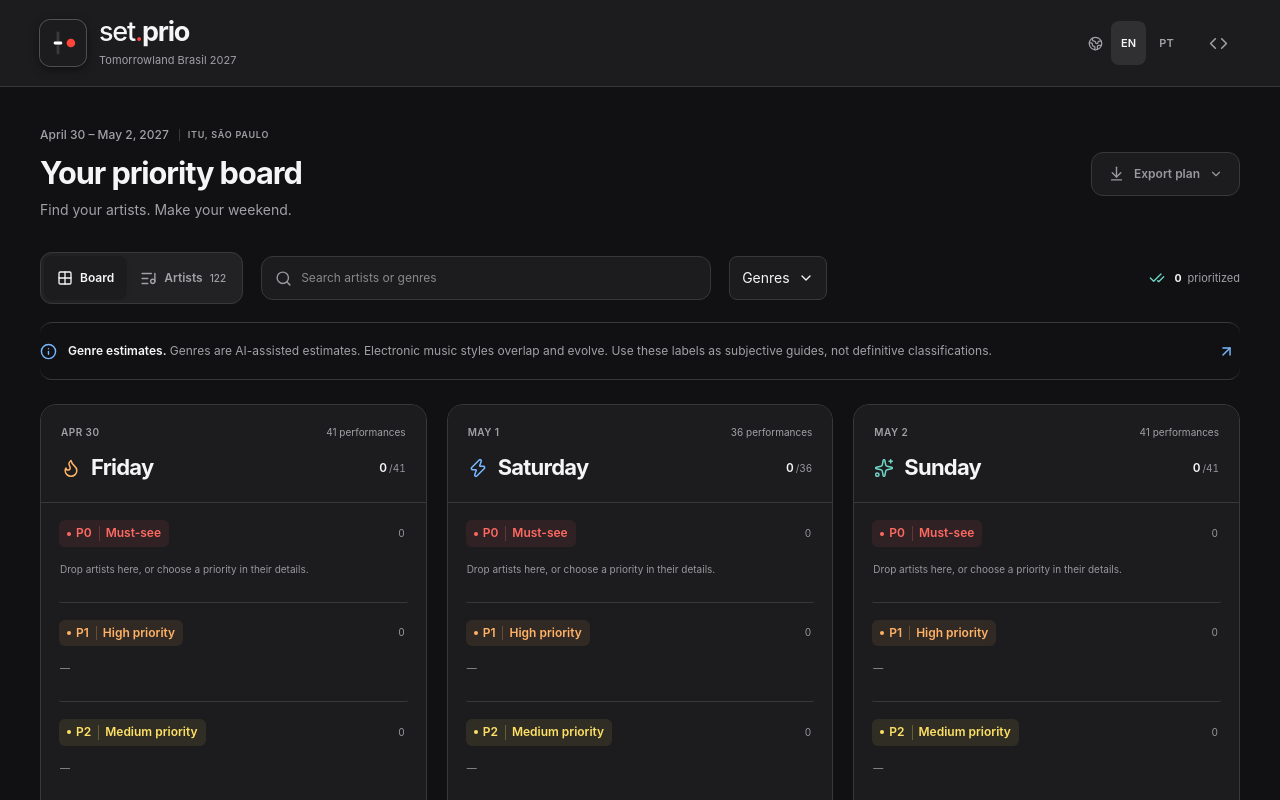
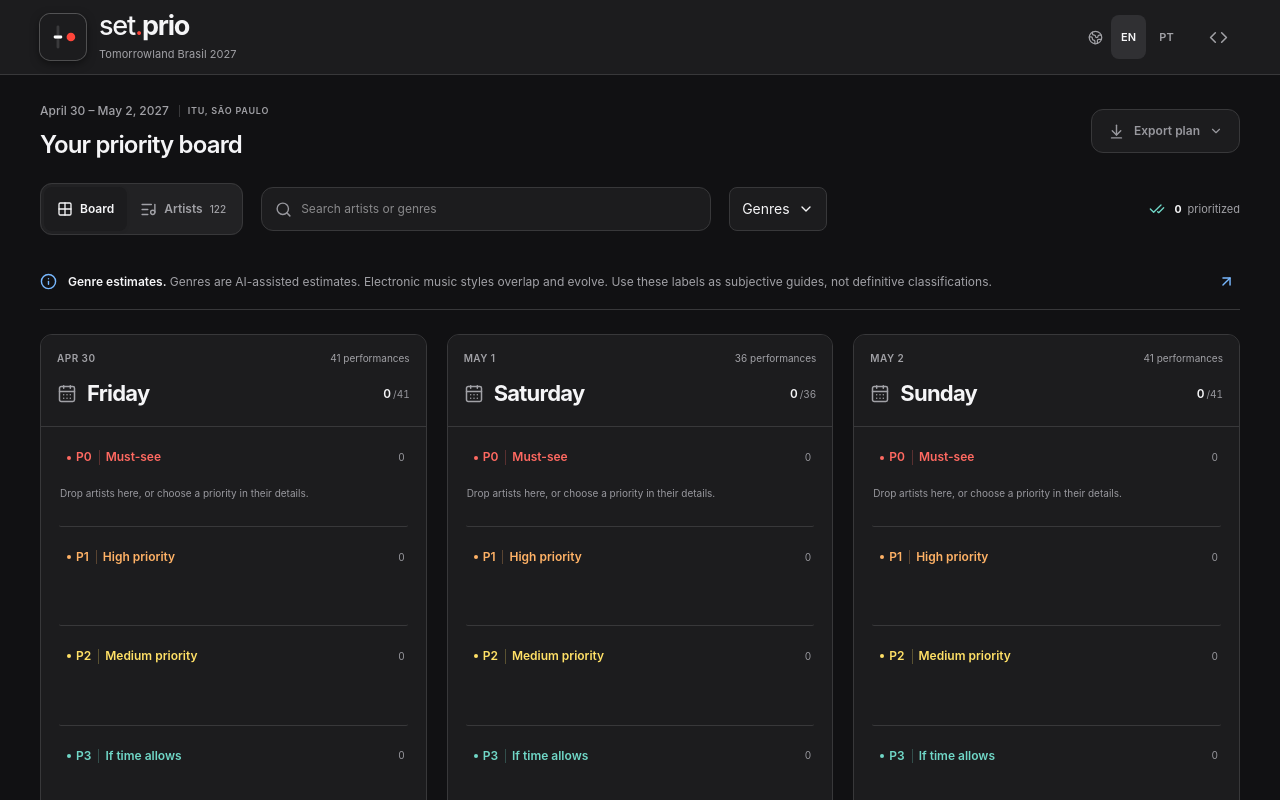
Before and after one commit to heldercostaa/set.prio, a React (Vite) app: page / in a window 1280 px wide. Shown: the top 800 px of the page. Built offline with nearby package versions, Linux system fonts and the light colour scheme.

Commit message:
style: refine the planner as a restrained utility

```diff
--- a/src/app.tsx
+++ b/src/app.tsx
@@ -105,9 +105,9 @@ export function App() {
           <SiteHeader language={language} />
           <main
             id="main"
-            className="app-main max-w-384 [padding:2.5rem_2.5rem_0] [margin:auto] max-[68.75rem]:[padding:1.875rem_1.5rem_0] max-[47.5rem]:[padding:1.75rem_1.25rem_0] max-[22.5rem]:[padding:1.5rem_1rem_0]"
+            className="app-main max-w-384 px-10 pt-7 [margin:auto] max-[68.75rem]:[padding:1.875rem_1.5rem_0] max-[47.5rem]:[padding:1.75rem_1.25rem_0] max-[22.5rem]:[padding:1.5rem_1rem_0]"
           >
-            <div className="page-heading flex justify-between items-center gap-5.5 mb-8 max-[47.5rem]:mb-6 max-[47.5rem]:items-start [&_>_div_>_p]:text-muted [&_>_div_>_p]:text-sm [&_>_div_>_p]:mt-2.25 max-[47.5rem]:[&_>_div_>_p]:text-xs max-[47.5rem]:[&_>_div_>_p]:[max-width:13.125rem] max-[47.5rem]:[&_>_div_>_p]:[line-height:1.5]">
+            <div className="page-heading flex justify-between items-center gap-5 mb-6 max-[47.5rem]:mb-6 max-[47.5rem]:items-start [&_>_div_>_p]:text-muted [&_>_div_>_p]:text-sm [&_>_div_>_p]:mt-2.25 max-[47.5rem]:[&_>_div_>_p]:text-xs max-[47.5rem]:[&_>_div_>_p]:[max-width:13.125rem] max-[47.5rem]:[&_>_div_>_p]:[line-height:1.5]">
               <div>
                 <div className="event-kicker flex gap-2 items-center [color:var(--secondary)] text-xs mb-3 font-medium max-[47.5rem]:[font-size:0.625rem] max-[47.5rem]:mb-2.5">
                   {t.dateRange}
@@ -116,7 +116,6 @@ export function App() {
                   </span>
                 </div>
                 <h1>{t.title}</h1>
-                <p>{t.subtitle}</p>
               </div>
               <ExportMenu
                 language={language}
@@ -150,7 +149,7 @@ export function App() {
               onGenres={setGenres}
               count={entries.length}
             />
-            <div className="genre-notice flex items-center gap-2.75 bg-transparent border-y border-separator [color:var(--secondary)] rounded-xl [padding:0.875rem_0] mb-6 max-[47.5rem]:[padding:0.875rem_0] max-[47.5rem]:gap-2 max-[47.5rem]:items-start max-[47.5rem]:mb-5 [&_>_svg]:text-accent [&_>_svg]:shrink-0 [&_p]:text-xs [&_p]:[line-height:1.65] [&_strong]:text-content [&_strong]:font-semibold [&_>_.icon-button]:[margin-left:auto] [&_>_.icon-button]:w-7 [&_>_.icon-button]:h-7 [&_>_.icon-button]:text-accent max-[47.5rem]:[&_>_svg]:w-3.75 max-[47.5rem]:[&_>_svg]:mt-0.5 max-[47.5rem]:[&_p]:text-xs max-[47.5rem]:[&_p]:[line-height:1.7] max-[47.5rem]:[&_>_.icon-button]:hidden">
+            <div className="genre-notice flex items-center gap-2.75 bg-transparent border-b border-separator text-muted [padding:0.875rem_0] mb-6 max-[47.5rem]:[padding:0.875rem_0] max-[47.5rem]:gap-2 max-[47.5rem]:items-start max-[47.5rem]:mb-5 [&_>_svg]:text-accent [&_>_svg]:shrink-0 [&_p]:text-xs [&_p]:[line-height:1.65] [&_strong]:text-content [&_strong]:font-semibold [&_>_.icon-button]:[margin-left:auto] [&_>_.icon-button]:w-7 [&_>_.icon-button]:h-7 [&_>_.icon-button]:text-accent max-[47.5rem]:[&_>_svg]:w-3.75 max-[47.5rem]:[&_>_svg]:mt-0.5 max-[47.5rem]:[&_p]:text-xs max-[47.5rem]:[&_p]:[line-height:1.7] max-[47.5rem]:[&_>_.icon-button]:hidden">
               <Info size="1.0625rem" />
               <p>
                 <strong>{t.genreTitle}.</strong> {t.genreWarning}
--- a/src/components/artist.tsx
+++ b/src/components/artist.tsx
@@ -41,7 +41,7 @@ export function Portrait({ artist, className = '' }: { artist: Artist; className
     />
   ) : (
     <div
-      className={`portrait object-cover [object-position:center] block [background:var(--chip)] portrait-fallback grid [place-items:center] [background:linear-gradient(135deg,_var(--chip),_var(--hover))] [color:var(--tertiary)] [font-size:1.25rem] font-semibold ${className}`}
+      className={`portrait object-cover [object-position:center] block [background:var(--chip)] portrait-fallback grid [place-items:center] bg-raised [color:var(--tertiary)] [font-size:1.25rem] font-semibold ${className}`}
       aria-hidden="true"
     >
       <span>
@@ -245,7 +245,7 @@ export function ArtistChip({
             type="button"
             data-artist-id={artist.id}
             data-appearance-id={appearance.id}
-            className={`artist-chip flex w-full min-w-0 items-center min-h-10 [max-width:100%] gap-0.75 [padding:0.5rem_0.625rem] text-sm font-medium [line-height:1.5] text-left rounded-lg border border-separator [background:var(--chip)] text-content [transition:background_0.15s,_border-color_0.15s,_box-shadow_0.15s] [cursor:grab] max-[68.75rem]:[font-size:0.8125rem] max-[68.75rem]:[padding:0.5rem_0.625rem] [&_>_span]:min-w-0 [&_>_span]:[overflow-wrap:anywhere] hover:[background:var(--hover)] hover:[border-color:var(--tertiary)] hover:[box-shadow:0_0.0625rem_0.25rem_#00000008] active:[cursor:grabbing] [&.is-prioritized]:bg-surface ${priority ? 'is-prioritized' : ''}`}
+            className={`artist-chip flex w-full min-w-0 items-center min-h-10 [max-width:100%] gap-0.75 [padding:0.5rem_0.625rem] text-sm font-medium [line-height:1.5] text-left rounded-lg border border-transparent bg-raised text-content [transition:background_0.15s,_border-color_0.15s,_box-shadow_0.15s] [cursor:grab] max-[68.75rem]:[font-size:0.8125rem] max-[68.75rem]:[padding:0.5rem_0.625rem] [&_>_span]:min-w-0 [&_>_span]:[overflow-wrap:anywhere] hover:[background:var(--hover)] hover:border-separator active:[cursor:grabbing] [&.is-prioritized]:bg-raised ${priority ? 'is-prioritized' : ''}`}
             ref={setNodeRef}
             style={{ transform: CSS.Translate.toString(transform) }}
             {...attributes}
--- a/src/components/planner/day-column.tsx
+++ b/src/components/planner/day-column.tsx
@@ -1,5 +1,5 @@
 import { useDroppable } from '@dnd-kit/core';
-import { CalendarDays, ChevronDown, Flame, Sparkles, Zap } from 'lucide-react';
+import { CalendarDays, ChevronDown } from 'lucide-react';
 import { AnimatePresence } from 'motion/react';
 import { useState } from 'react';
 import { ArtistChip } from '../../components/artist';
@@ -33,13 +33,13 @@ function PriorityGroup({
   return (
     <section
       ref={setNodeRef}
-      className={`priority-group [padding:1.0625rem_0_1.125rem] min-h-25.75 [border-bottom:0.0625rem_solid_var(--line)] [transition:background_0.18s] rounded-xs [--priority:var(--secondary)] max-[47.5rem]:min-h-26.25 max-[47.5rem]:[padding:1.1875rem_0] [&:has(.empty-priority)]:min-h-22 ${isOver ? 'drop-active ' : ''}${priority ? `priority-${priority.toLowerCase()}` : 'unranked-group'}`}
+      className={`priority-group [padding:1.0625rem_0_1.125rem] min-h-22 [border-bottom:0.0625rem_solid_var(--line)] [transition:background_0.18s] rounded-xs [--priority:var(--secondary)] max-[47.5rem]:min-h-22 max-[47.5rem]:[padding:1.1875rem_0] [&:has(.empty-priority)]:min-h-22 ${isOver ? 'drop-active ' : ''}${priority ? `priority-${priority.toLowerCase()}` : 'unranked-group'}`}
       aria-label={`${dayName(day, language)} · ${label}`}
       data-testid={`${day ?? 'tba'}-${priority ?? 'unprioritized'}`}
     >
       <div className="group-heading flex items-center justify-between mb-3">
         {priority ? (
-          <h3 className="priority-badge inline-flex items-center gap-1.25 [color:var(--priority)] text-xs font-semibold [line-height:1.2] [padding:0.375rem_0.5rem] rounded-md [background:color-mix(in_srgb,_var(--priority)_9%,_transparent)] max-[68.75rem]:text-xs max-[68.75rem]:p-1.5 max-[47.5rem]:text-xs max-[47.5rem]:[padding:0.375rem_0.5rem]">
+          <h3 className="priority-badge inline-flex items-center gap-1.25 [color:var(--priority)] text-xs font-semibold [line-height:1.2] [padding:0.375rem_0.5rem] rounded-md bg-transparent max-[68.75rem]:text-xs max-[68.75rem]:p-1.5 max-[47.5rem]:text-xs max-[47.5rem]:[padding:0.375rem_0.5rem]">
             <span className="priority-dot w-1 h-1 [border-radius:100%] [background:currentColor]" />
             {priority}
             <span className="priority-name font-semibold ml-0.5 pl-1.5 [border-left:0.0625rem_solid_color-mix(in_srgb,_var(--priority)_27%,_transparent)] max-[68.75rem]:[margin-left:0] max-[68.75rem]:pl-1 max-[47.5rem]:pl-1.5">
@@ -77,7 +77,7 @@ function PriorityGroup({
           </AnimatePresence>
           {appearances.length === 0 && (
             <p className="empty-priority [color:var(--tertiary)] [font-size:0.625rem] [line-height:1.65] max-w-66.25 [padding:0.125rem_0.0625rem] max-[47.5rem]:[font-size:0.6875rem]">
-              {priority === 'P0' ? t.emptyPriority : '—'}
+              {priority === 'P0' ? t.emptyPriority : '\u00a0'}
             </p>
           )}
         </div>
@@ -103,7 +103,7 @@ export function DayColumn({
   onQuick?: (id: string) => void;
 }) {
   const priorities = usePlanner((state) => state.priorities);
-  const Icon = [Flame, Zap, Sparkles][index] ?? CalendarDays;
+  const Icon = CalendarDays;
   const appearances = catalog.appearances
     .filter((appearance) => {
       const artist = artistById.get(appearance.artistId);
@@ -122,10 +122,10 @@ export function DayColumn({
   const t = messages(language);
   return (
     <article
-      className={`day-column border border-separator rounded-2xl bg-surface [overflow:clip] [box-shadow:0_0.125rem_0.3125rem_#00000002] day-${index}`}
+      className={`day-column border border-separator rounded-xl bg-surface [overflow:clip]  day-${index}`}
       aria-label={dayName(day, language)}
     >
-      <header className="day-heading [padding:1.25rem_1.25rem_1.125rem] bg-surface [border-bottom:0.0625rem_solid_var(--line)] max-[68.75rem]:[padding:1.125rem_0.875rem] max-[47.5rem]:[padding:1.1875rem_1.1875rem_1.125rem]">
+      <header className="day-heading p-4 bg-surface [border-bottom:0.0625rem_solid_var(--line)] max-[68.75rem]:[padding:1.125rem_0.875rem] max-[47.5rem]:[padding:1.1875rem_1.1875rem_1.125rem]">
         <div className="day-date flex justify-between items-center text-muted [font-size:0.625rem] font-semibold [letter-spacing:0.045em] [text-transform:uppercase] mb-2.75 max-[47.5rem]:text-xs max-[47.5rem]:mb-3 [&_>_span]:[font-size:0.625rem] [&_>_span]:[font-weight:400] [&_>_span]:[text-transform:none] [&_>_span]:[letter-spacing:0]">
           {day ? shortDate(day, language) : '—'}
           <span>
@@ -133,7 +133,7 @@ export function DayColumn({
           </span>
         </div>
         <div className="day-title flex items-center gap-2.5 max-[68.75rem]:gap-1.75 max-[47.5rem]:gap-2.5 [&_h2]:[font-size:1.375rem] [&_h2]:[font-weight:650] [&_h2]:[letter-spacing:-0.035em] max-[68.75rem]:[&_h2]:text-xl max-[47.5rem]:[&_h2]:text-2xl">
-          <span className="day-icon inline-flex items-center [color:var(--orange)]">
+          <span className="day-icon inline-flex items-center text-muted">
             <Icon size="1.25rem" strokeWidth={1.8} />
           </span>
           <h2>{dayName(day, language)}</h2>
--- a/src/components/planner/site-header.tsx
+++ b/src/components/planner/site-header.tsx
@@ -23,7 +23,7 @@ export function SiteHeader({ language }: { language: Language }) {
   const setLanguage = usePlanner((s) => s.setLanguage);
   return (
     <header className="site-header [border-bottom:0.0625rem_solid_var(--line)] bg-surface">
-      <div className="header-inner max-w-384 [margin:auto] [padding:1.125rem_2.5rem] flex items-center justify-between gap-4 max-[68.75rem]:[padding:1.25rem_1.5rem] max-[47.5rem]:[padding:1rem_1.25rem] max-[47.5rem]:gap-2 max-[22.5rem]:p-4">
+      <div className="header-inner max-w-384 [margin:auto] px-10 py-3 flex items-center justify-between gap-4 max-[68.75rem]:[padding:1.25rem_1.5rem] max-[47.5rem]:[padding:1rem_1.25rem] max-[47.5rem]:gap-2 max-[22.5rem]:p-4">
         <Brand />
         <div className="header-actions flex items-center gap-3 max-[47.5rem]:gap-1 max-[22.5rem]:[gap:0]">
           <fieldset
--- a/src/styles/compatibility.css
+++ b/src/styles/compatibility.css
@@ -1,11 +1,3 @@
-.day-1 .day-icon {
-  color: var(--blue);
-}
-
-.day-2 .day-icon {
-  color: var(--teal);
-}
-
 .priority-p0 {
   --priority: var(--red);
 }
--- a/src/styles/foundation.css
+++ b/src/styles/foundation.css
@@ -111,9 +111,9 @@
 }
 
 h1 {
-  font-size: clamp(1.5625rem, 2.4vw, 2rem);
+  font-size: clamp(1.375rem, 2vw, 1.5rem);
   line-height: 1.18;
-  font-weight: 700;
+  font-weight: 600;
   letter-spacing: -0.035em;
 }
 
```
Also changed, not shown: 4 other files (tests, documents, lock files or other folders).
